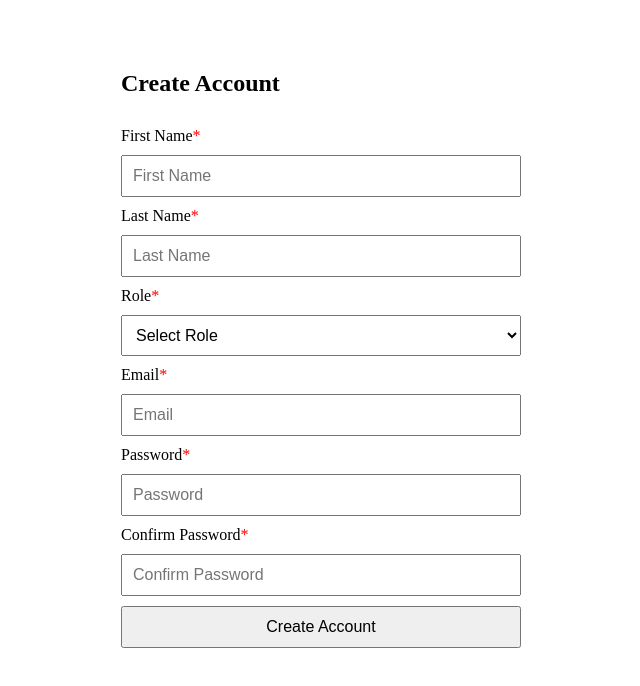
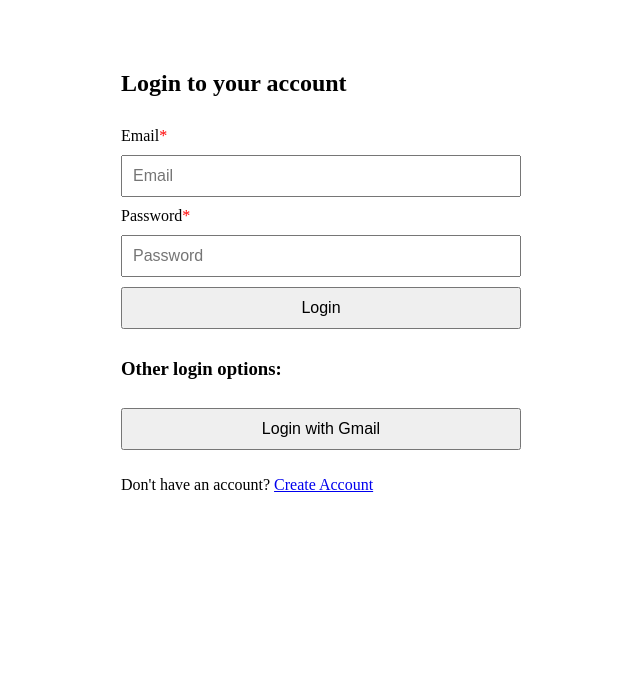
Before and after one commit to rodrigolinhas/PROJ-LES, a React (Vite) app in the folder client/: page / in a window 1280 px wide. Shown: the top 686 px of the page, without its empty margins (319-959 px from the left). Built offline with nearby package versions, Linux system fonts and the light colour scheme.

Commit message:
UI for user authentication
The main page is noe the login page, with the option to login using email and password, or with a SSO for Gmail (dummy SSO). It also has a link for the "Create Account" page and vice-versa.

```diff
--- a/client/src/App.tsx
+++ b/client/src/App.tsx
@@ -1,7 +1,17 @@
+import { BrowserRouter, Routes, Route } from 'react-router-dom'
+
 import CreateAccountPage from "./features/account/CreateAccountPage";
+import AccountAuthPage from "./features/account/AccountAuthPage";
 
 function App() {
-    return <CreateAccountPage />;
+    return (
+        <BrowserRouter>
+            <Routes>
+                <Route path={"/"} element={<AccountAuthPage />} />
+                <Route path={"/register"} element={<CreateAccountPage />} />
+            </Routes>
+        </BrowserRouter>
+    );
 }
 
 export default App;
--- /dev/null
+++ b/client/src/features/account/AccountAuthForm.tsx
@@ -0,0 +1,56 @@
+import { useState } from "react";
+import { Link } from "react-router-dom";
+
+export default function AccountAuthForm() {
+    const [email, setEmail] = useState("");
+    const [password, setPassword] = useState("");
+
+    const [message, setMessage] = useState("");
+    const [isError, setIsError] = useState(false);
+
+    function handleSubmit(e: React.FormEvent<HTMLFormElement>) {
+        e.preventDefault();
+
+        setMessage("Succesfully logged in!");
+        setIsError(false);
+    }
+
+    return (
+        <form onSubmit={handleSubmit}>
+            <h2>Login to your account</h2>
+            <label className="required">Email</label>
+            <input
+                type="email"
+                placeholder="Email"
+                value={email}
+                onChange={(e) => setEmail(e.target.value)}
+                required
+            />
+            <label className="required">Password</label>
+            <input
+                type="password"
+                placeholder="Password"
+                value={password}
+                onChange={(e) => setPassword(e.target.value)}
+                required
+            />
+            <button type="submit">Login</button>
+
+            <h3>Other login options:</h3>
+            <button type={"button"} onClick={() => {
+                setMessage("Logged in with Gmail");
+                setIsError(false);
+            }}>
+                Login with Gmail
+            </button>
+
+
+            <p>
+                Don't have an account?{" "}
+                <Link to={"/register"}>Create Account</Link>
+            </p>
+
+            <p className = {isError ? "error" : "success"}> {message} </p>
+        </form>
+    );
+}
--- /dev/null
+++ b/client/src/features/account/AccountAuthPage.tsx
@@ -0,0 +1,9 @@
+import AccountAuthForm from "./AccountAuthForm";
+
+export default function AccountAuthPage() {
+    return (
+        <div>
+            <AccountAuthForm />
+        </div>
+    );
+}
--- a/client/src/features/account/CreateAccountForm.tsx
+++ b/client/src/features/account/CreateAccountForm.tsx
@@ -1,4 +1,5 @@
 import { useState } from "react";
+import {Link} from "react-router-dom";
 
 export default function CreateAccountForm() {
     const [name, setName] = useState("");
@@ -85,6 +86,11 @@ export default function CreateAccountForm() {
 
             <button type="submit">Create Account</button>
 
+            <p>
+                Already have an account?{" "}
+                <Link to={"/"}>Login to your account</Link>
+            </p>
+
             <p className = {isError ? "error" : "success"}> {message} </p>
         </form>
     );
```
Also changed, not shown: client/package.json (+9 -9 lines), 1 other file (tests, documents, lock files or other folders).
